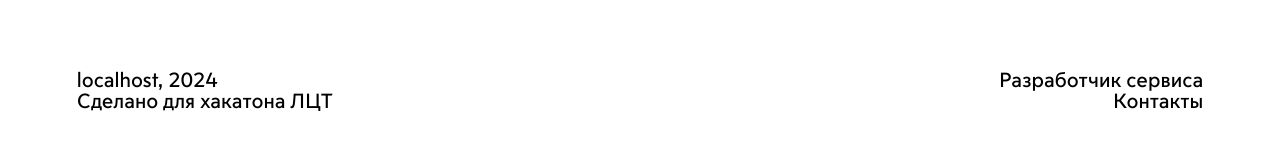
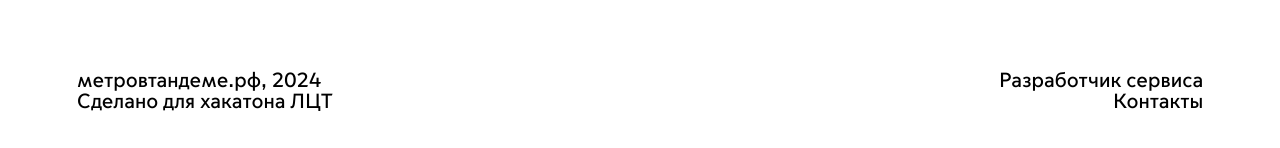
Before and after one commit to funcid/metro-in-tandem, a SvelteKit app in the folder web/: page / in a window 1280 px wide. Shown: the part 701-849 px from the top of the page. Built offline with nearby package versions, Linux system fonts and the light colour scheme.

Commit message:
fix footer link

```diff
--- a/web/src/components/Footer.svelte
+++ b/web/src/components/Footer.svelte
@@ -1,10 +1,6 @@
-<script>
-    import { page } from '$app/stores';
-</script>
-
 <div class="flex justify-between font-onest">
     <div class="text-left">
-        <a>{$page.url.host}, {new Date().getFullYear()}</a><br/>
+        <a href="/#">метровтандеме.рф, {new Date().getFullYear()}</a><br/>
         Сделано для хакатона ЛЦТ<br/>
     </div>
     <div class="text-right">
```
